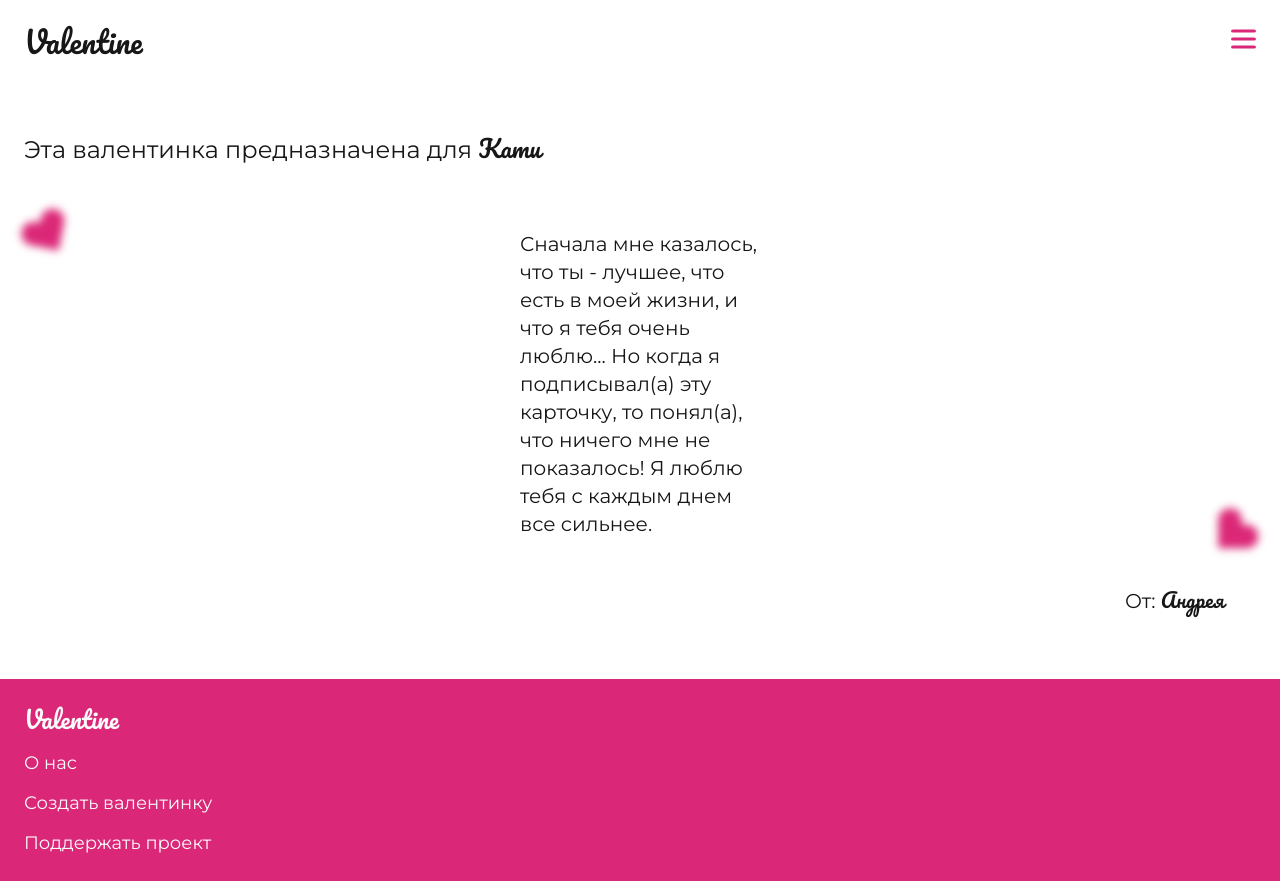
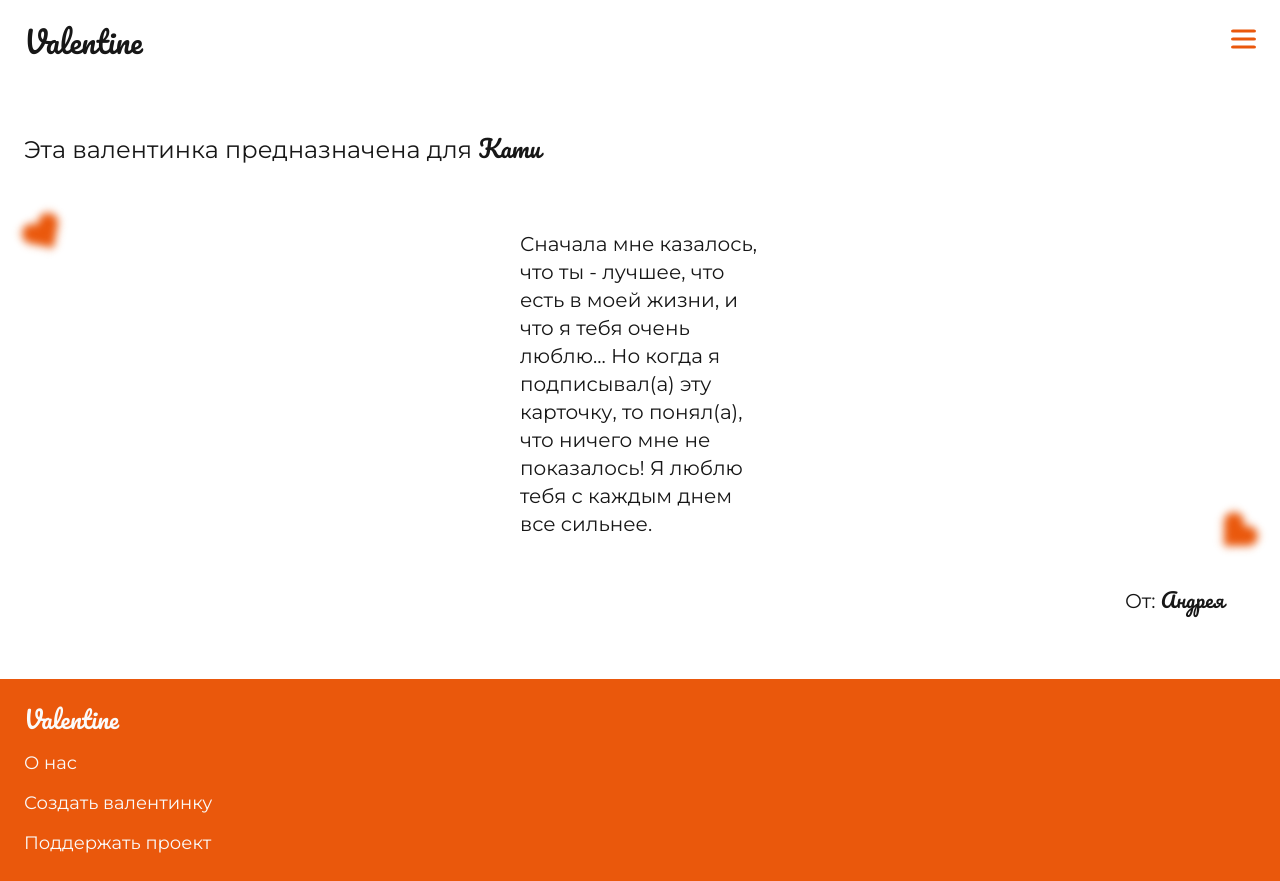
Before and after one commit to Serpant1ne/Valentine, a Vue app: page / in a window 1280 px wide. Built offline with nearby package versions, Linux system fonts and the light colour scheme.

Commit message:
added active accent color

```diff
--- a/src/App.vue
+++ b/src/App.vue
@@ -7,7 +7,8 @@ export default{
     	return{
         loaded: false,
         mainOpacity: 0,
-        companyName: ""
+        companyName: "",
+        accent: "#EA580C"
       }
   	},
     methods:{
@@ -36,9 +37,9 @@ export default{
 
 <template>
   <div class="loading w-full h-full fixed bg-neutral-50 grid place-items-center" :class="{hidden: loaded}">
-    <svg aria-hidden="true" class="w-16 h-16 text-neutral-200 animate-spin dark:text-neutral-200 fill-pink-600" viewBox="0 0 100 101" fill="none" xmlns="http://www.w3.org/2000/svg">
+    <svg aria-hidden="true" class="w-16 h-16 text-neutral-200 animate-spin dark:text-neutral-200 " viewBox="0 0 100 101" fill="none" xmlns="http://www.w3.org/2000/svg">
         <path d="M100 50.5908C100 78.2051 77.6142 100.591 50 100.591C22.3858 100.591 0 78.2051 0 50.5908C0 22.9766 22.3858 0.59082 50 0.59082C77.6142 0.59082 100 22.9766 100 50.5908ZM9.08144 50.5908C9.08144 73.1895 27.4013 91.5094 50 91.5094C72.5987 91.5094 90.9186 73.1895 90.9186 50.5908C90.9186 27.9921 72.5987 9.67226 50 9.67226C27.4013 9.67226 9.08144 27.9921 9.08144 50.5908Z" fill="currentColor"/>
-        <path d="M93.9676 39.0409C96.393 38.4038 97.8624 35.9116 97.0079 33.5539C95.2932 28.8227 92.871 24.3692 89.8167 20.348C85.8452 15.1192 80.8826 10.7238 75.2124 7.41289C69.5422 4.10194 63.2754 1.94025 56.7698 1.05124C51.7666 0.367541 46.6976 0.446843 41.7345 1.27873C39.2613 1.69328 37.813 4.19778 38.4501 6.62326C39.0873 9.04874 41.5694 10.4717 44.0505 10.1071C47.8511 9.54855 51.7191 9.52689 55.5402 10.0491C60.8642 10.7766 65.9928 12.5457 70.6331 15.2552C75.2735 17.9648 79.3347 21.5619 82.5849 25.841C84.9175 28.9121 86.7997 32.2913 88.1811 35.8758C89.083 38.2158 91.5421 39.6781 93.9676 39.0409Z" fill="currentFill"/>
+        <path d="M93.9676 39.0409C96.393 38.4038 97.8624 35.9116 97.0079 33.5539C95.2932 28.8227 92.871 24.3692 89.8167 20.348C85.8452 15.1192 80.8826 10.7238 75.2124 7.41289C69.5422 4.10194 63.2754 1.94025 56.7698 1.05124C51.7666 0.367541 46.6976 0.446843 41.7345 1.27873C39.2613 1.69328 37.813 4.19778 38.4501 6.62326C39.0873 9.04874 41.5694 10.4717 44.0505 10.1071C47.8511 9.54855 51.7191 9.52689 55.5402 10.0491C60.8642 10.7766 65.9928 12.5457 70.6331 15.2552C75.2735 17.9648 79.3347 21.5619 82.5849 25.841C84.9175 28.9121 86.7997 32.2913 88.1811 35.8758C89.083 38.2158 91.5421 39.6781 93.9676 39.0409Z" :fill="accent"/>
     </svg>
   </div>
   <header class="chapter header mb-12" >
@@ -46,9 +47,15 @@ export default{
       <div class="section mx-6 py-6 flex">
         <a href="#" class="name text-3xl text-neutral-900">Valentine</a>
         <div class="dropdown-menu group ml-auto my-auto relative">
-          <button class="menu" id="menu-button"><img src="./img/Menu.svg" alt=""></button>
-          <div class="dropdown-menu-content hidden pt-1 absolute right-0">
-            <ul class="list-none text-lg space-y-3 p-6 bg-pink-600 text-neutral-50 rounded-md text-right">
+          <button class="menu" id="menu-button">
+            <svg width="25" height="21" viewBox="0 0 25 18" fill="none" xmlns="http://www.w3.org/2000/svg">
+            <rect width="25" height="3" rx="2" :fill="accent"/>
+            <rect y="8" width="25" height="3" rx="2" :fill="accent"/>
+            <rect y="16" width="25" height="3" rx="2" :fill="accent"/>
+            </svg>
+          </button>
+          <div class="dropdown-menu-content hidden pt-1 absolute right-0 ">
+            <ul class="list-none text-lg space-y-3 p-6 accent text-neutral-50 rounded-md text-right accent-bg">
               <li><a href="#" class="footer-link hover:underline decoration-dashed underline-offset-4">О нас</a></li>
               <li><a href="#" class="footer-link hover:underline decoration-dashed underline-offset-4">Создать валентинку</a></li>
               <li><a href="#" class="footer-link hover:underline decoration-dashed underline-offset-4">Поддержать проект</a></li>
@@ -66,11 +73,17 @@ export default{
         <h1 class="text-2xl mb-12">Эта валентинка предназначена для <span class="name">Кати</span></h1>
 
         <div class="main-text relative flex mb-8">
-          <img src="./img/Heart.svg" alt="" class="absolute heart blur-sm h-10 -rotate-34">
+          <svg width="71" height="61" viewBox="0 0 71 61" fill="none" xmlns="http://www.w3.org/2000/svg" class="absolute heart blur-sm h-10 -rotate-34 w-10">
+          <path fill-rule="evenodd" clip-rule="evenodd" d="M5.47839 30.5199L10.4697 35.5113L10.4697 35.5113L35.4264 60.468L35.4264 60.468L60.3831 35.5113L65.3745 30.52C72.2661 23.6284 72.2661 12.4549 65.3745 5.56327C58.4829 -1.32833 47.3093 -1.32833 40.4177 5.56327L35.4264 10.5546L30.4351 5.56324C23.5435 -1.32837 12.37 -1.32837 5.47839 5.56324C-1.41322 12.4548 -1.41322 23.6283 5.47839 30.5199Z" :fill="accent"/>
+          </svg>
+          <!-- <img src="./img/Heart.svg" alt="" class="absolute heart blur-sm h-10 -rotate-34 fill-blue-300"> -->
           <p class="text w-60 mx-auto text-xl my-4">Сначала мне казалось, что ты - лучшее, что есть в моей жизни, и что я тебя очень люблю... Но когда я
           подписывал(а) эту карточку, то понял(а), что ничего мне не показалось! Я люблю тебя с каждым днем все
           сильнее.</p>
-          <img src="./img/Heart.svg" alt="" class="absolute heart blur-sm h-10 rotate-45 bottom-0 right-0">
+          <!-- <img src="./img/Heart.svg" alt="" class="absolute heart blur-sm h-10 rotate-45 bottom-0 right-0"> -->
+          <svg width="71" height="61" viewBox="0 0 71 61" fill="none" xmlns="http://www.w3.org/2000/svg" class="absolute heart blur-sm h-10 w-10 rotate-45 bottom-0 right-0">
+          <path fill-rule="evenodd" clip-rule="evenodd" d="M5.47839 30.5199L10.4697 35.5113L10.4697 35.5113L35.4264 60.468L35.4264 60.468L60.3831 35.5113L65.3745 30.52C72.2661 23.6284 72.2661 12.4549 65.3745 5.56327C58.4829 -1.32833 47.3093 -1.32833 40.4177 5.56327L35.4264 10.5546L30.4351 5.56324C23.5435 -1.32837 12.37 -1.32837 5.47839 5.56324C-1.41322 12.4548 -1.41322 23.6283 5.47839 30.5199Z" :fill="accent"/>
+          </svg>
         </div>
 
         <div class="sender ml-auto mr-8 w-max text-xl">
@@ -79,7 +92,7 @@ export default{
       </div>
     </div>
   </main>
-  <footer class="chapter footer bg-pink-600 text-neutral-50 ">
+  <footer class="chapter footer  text-neutral-50 accent-bg">
     <div class="container mx-auto">
       <div class="section mx-6 py-6">
         <ul class="list-none text-lg space-y-3">
@@ -121,5 +134,8 @@ export default{
     opacity: 100%;
   }
 
+  .accent-bg{
+    background-color: v-bind(accent);
+  }
 
 </style>
```
Also changed, not shown: src/img/Heart.svg (deleted), src/img/Menu.svg (deleted).
